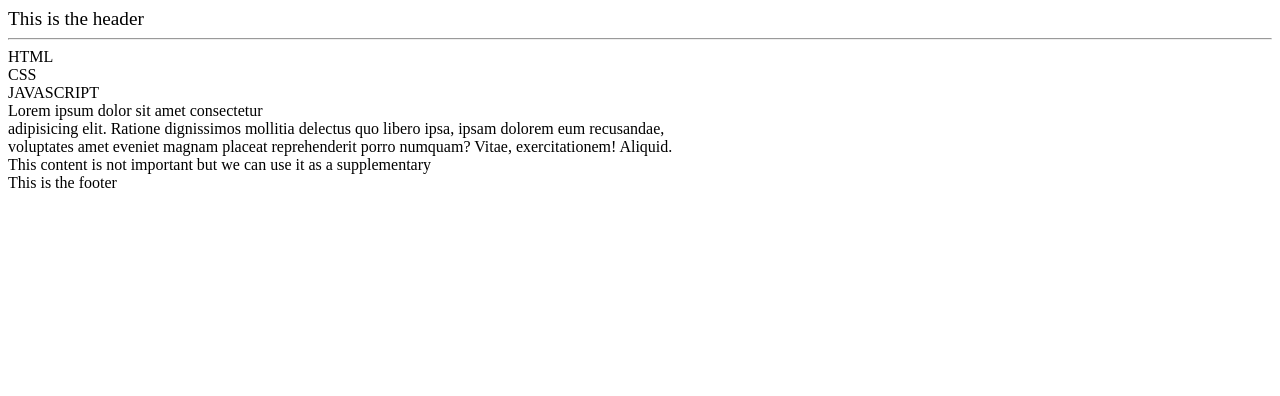
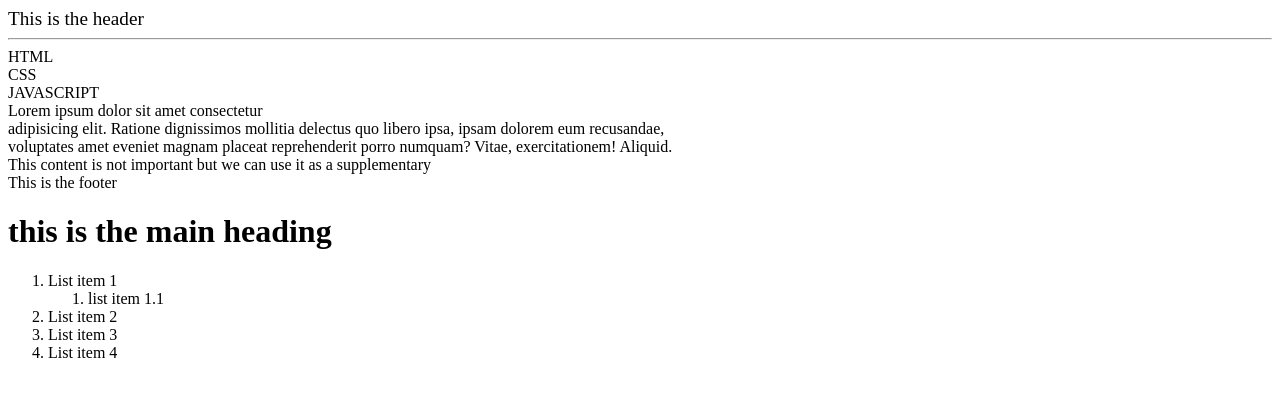
Before and after one commit to aliyanhayat/html_test, a plain HTML site: page index.html in a window 1280 px wide. Drawn offline with Linux system fonts and the light colour scheme.

Commit message:
first changes

```diff
--- a/index.html
+++ b/index.html
@@ -20,5 +20,15 @@
         </aside>
     </main>
          <footer>This is the footer</footer>
+         <h1>this is the main heading</h1>
+         <ol>
+            <li>List item 1</li>
+            <ol>
+                <li>list item 1.1</li>
+            </ol>
+            <li>List item 2</li>
+            <li>List item 3</li>
+            <li>List item 4</li>
+        </ol>
 </body>
 </html>
```
Also changed, not shown: index2.html (added).
